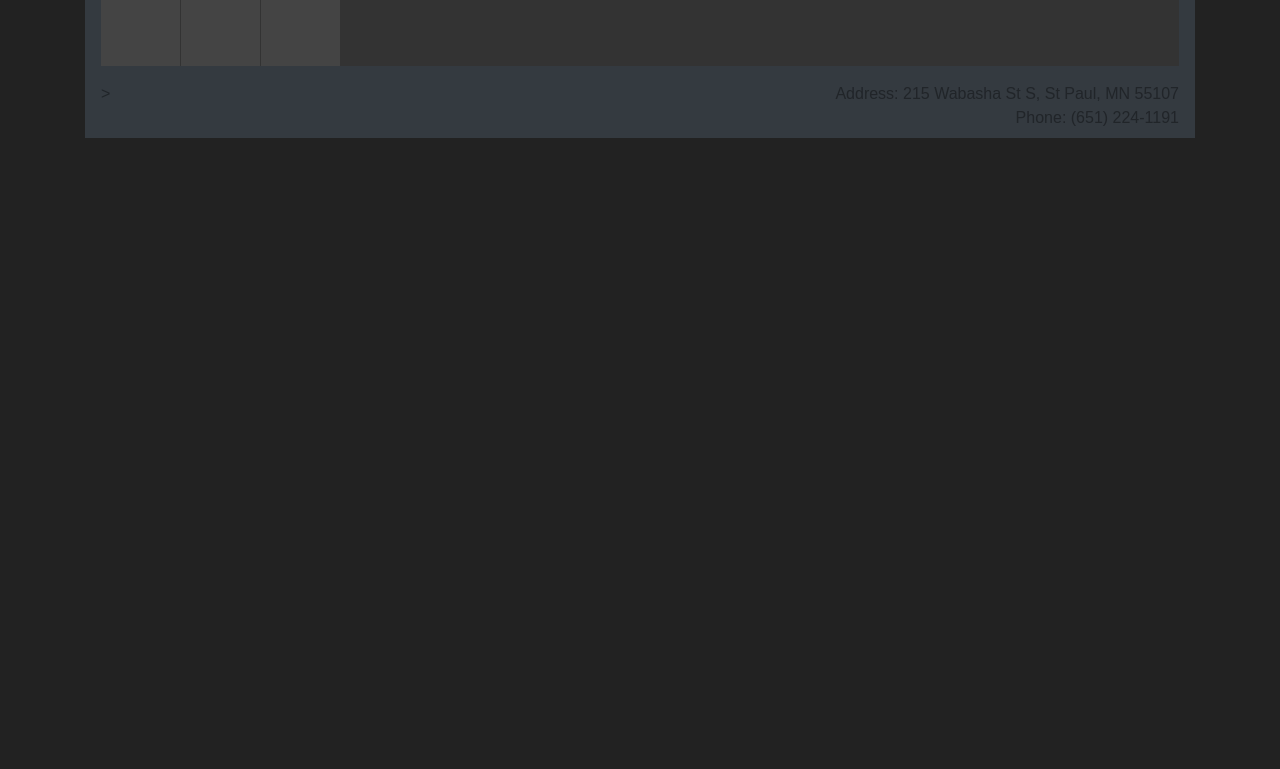
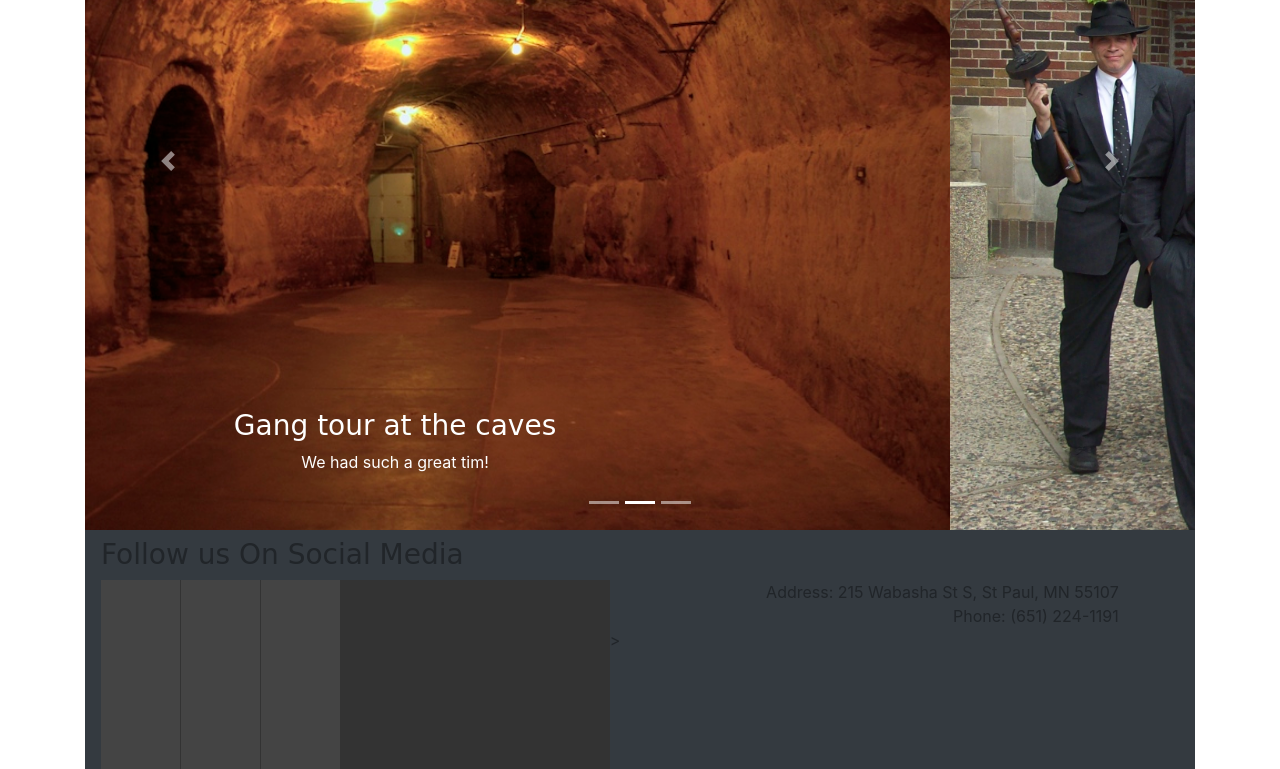
Before and after one commit to mguldberg/gang-of-four-Project-1, a plain HTML site: page index.html in a window 1280 px wide. Shown: the part 402-1171 px from the top of the page. Before the commit the page ends 800 px from the top, so only its background shows below. Drawn offline with nearby package versions, Linux system fonts and the light colour scheme; a web font is replaced by a local one.

Commit message:
genericons remove

```diff
--- a/assets/css/caves-style.css
+++ b/assets/css/caves-style.css
@@ -1,20 +1,29 @@
-jumbotron{
-    padding-top: 60px 0 60px 0
-}
 
 .display-4{
       padding-top:0px;
 }
-h1{
+h1{font-size: 2.5rem;
     font-family: 'Homemade Apple', cursive;
 font-family: 'Rammetto One', cursive;
 font-family: 'Fontdiner Swanky', cursive;
   }
+  h3{
+    font-family: 'Homemade Apple', cursive;
+font-family: 'Rammetto One', cursive;
+font-family: 'Fontdiner Swanky', cursive;
+  }
+  /*address inline*/
+  .alignright:before{
+    content:" ";
+    display:inline-block;
+    width:150px;
+}
+
   /* Make the image fully responsive */
 
         .carousel-inner img {
             width: 100%;
-            height: 100%;
+            height: 50%;
         }
 
 
@@ -26,22 +35,21 @@ font-family: 'Fontdiner Swanky', cursive;
   border: 0;
 }
 
-body {
-  background-color: #222;
-  font-family: Arial, Helvetica, sans-serif;
-}
 
+
+/*img {
+    width: 100%;
+    height: auto;
+}*/
 @font-face {
   font-family: 'Genericons';
-  src: url('fonts/genericon-regualr-webfont.woff')
-  format('woff'),
-   url('fonts/genericons-regular-webfont.eot')
-   format('truetype');
+  src: url("https://s3-us-west-2.amazonaws.com/s.cdpn.io/53819/genericons-regular-webfont.eot");
+  src: url("https://s3-us-west-2.amazonaws.com/s.cdpn.io/53819/genericons-regular-webfont.woff") format("woff"), url("https://s3-us-west-2.amazonaws.com/s.cdpn.io/53819/genericons-regular-webfont.eot") format("truetype");
 }
 
 .container {
   margin: 50px auto;
-  width: 90%;
+  width: 95%;
 }
 
 header h1 {
@@ -52,8 +60,8 @@ header h1 {
 
 .accordion {
   background: #333;
-  width: 100%;
-  min-width: 800px;
+  width: 50%;
+  min-width: 500px;
   display: block;
   list-style-type: none;
   overflow: hidden;
@@ -95,7 +103,7 @@ header h1 {
 }
 
 .tab .content h1 {
-  font-size: 2.5rem;
+  font-size: 1.5rem;
   margin-bottom: 10px;
 }
 
@@ -165,12 +173,12 @@ header h1 {
 
   .accordion {
     display: block;
-    min-width: 450px;
+    min-width: 200px;
     height: auto;
   }
 
   .tab .content {
-    width: 85%;
+    width: 95%;
   }
 
   .tab:hover {
@@ -199,3 +207,28 @@ header h1 {
 .alignright {
 	float: right;
 }
+
+/*@media (min-width: 320px) {
+   {
+    h1{
+    font-size: 0.5rem;
+  }
+  }
+}*/
+
+/*Medium devices (tablets, 768px and up)*/
+@media (min-width: 768px) {
+  .accordion{
+    display: inline-block;
+  }
+
+  .footer-wrapper {
+    display: inline-grid;
+  }
+ }
+
+// Large devices (desktops, 992px and up)
+@media (min-width: 992px) { ... }
+
+// Extra large devices (large desktops, 1200px and up)
+@media (min-width: 1200px) { ... }
--- /dev/null
+++ b/assets/css/reset.css
@@ -0,0 +1,48 @@
+/* http://meyerweb.com/eric/tools/css/reset/
+   v2.0 | 20110126
+   License: none (public domain)
+*/
+
+html, body, div, span, applet, object, iframe,
+h1, h2, h3, h4, h5, h6, p, blockquote, pre,
+a, abbr, acronym, address, big, cite, code,
+del, dfn, em, img, ins, kbd, q, s, samp,
+small, strike, strong, sub, sup, tt, var,
+b, u, i, center,
+dl, dt, dd, ol, ul, li,
+fieldset, form, label, legend,
+table, caption, tbody, tfoot, thead, tr, th, td,
+article, aside, canvas, details, embed,
+figure, figcaption, footer, header, hgroup,
+menu, nav, output, ruby, section, summary,
+time, mark, audio, video {
+	margin: 0;
+	padding: 0;
+	border: 0;
+	font-size: 100%;
+	font: inherit;
+	vertical-align: baseline;
+}
+/* HTML5 display-role reset for older browsers */
+article, aside, details, figcaption, figure,
+footer, header, hgroup, menu, nav, section {
+	display: block;
+}
+body {
+	line-height: 1;
+}
+ol, ul {
+	list-style: none;
+}
+blockquote, q {
+	quotes: none;
+}
+blockquote:before, blockquote:after,
+q:before, q:after {
+	content: '';
+	content: none;
+}
+table {
+	border-collapse: collapse;
+	border-spacing: 0;
+}
```
Also changed, not shown: reservation.html (deleted, +0 -116 lines), assets/fonts/genericons-regular-webfont.woff (deleted), assets/images/WabashaStreetCaves5.jpg (added), 2 other files.
